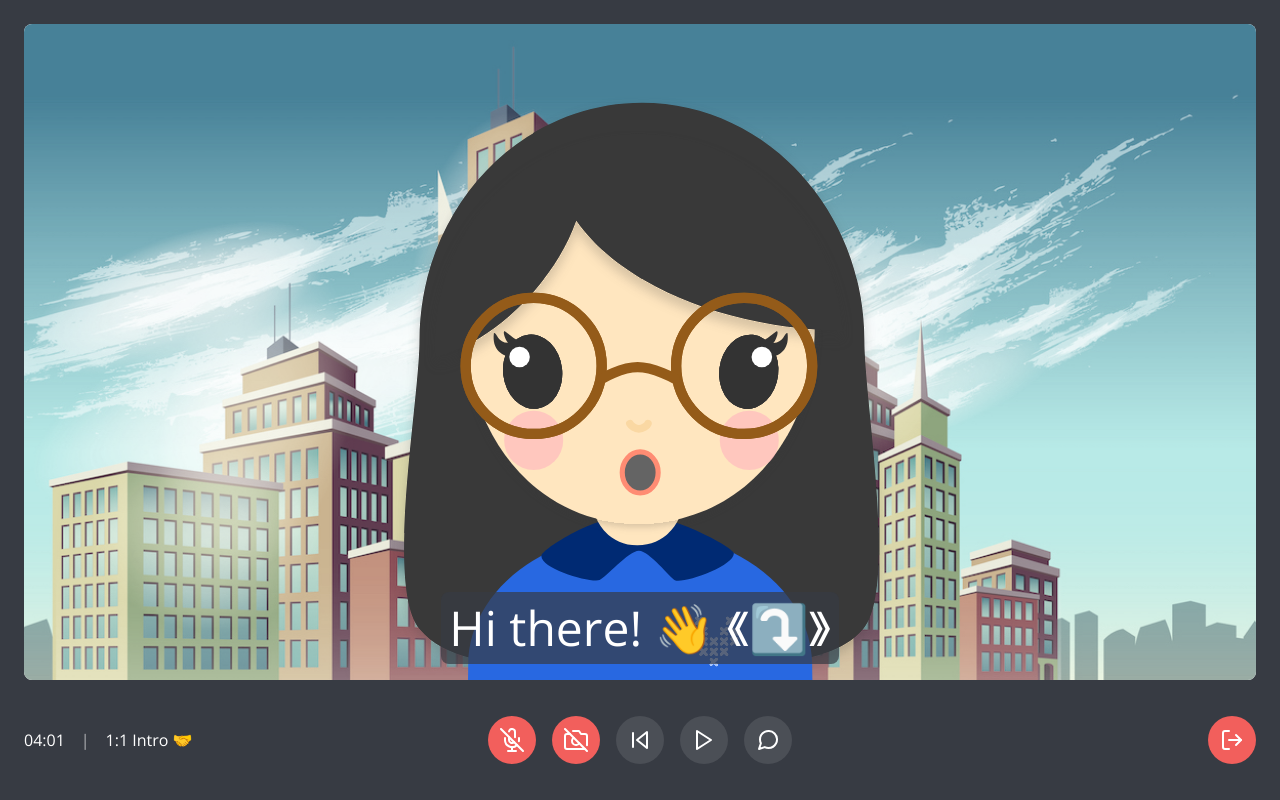
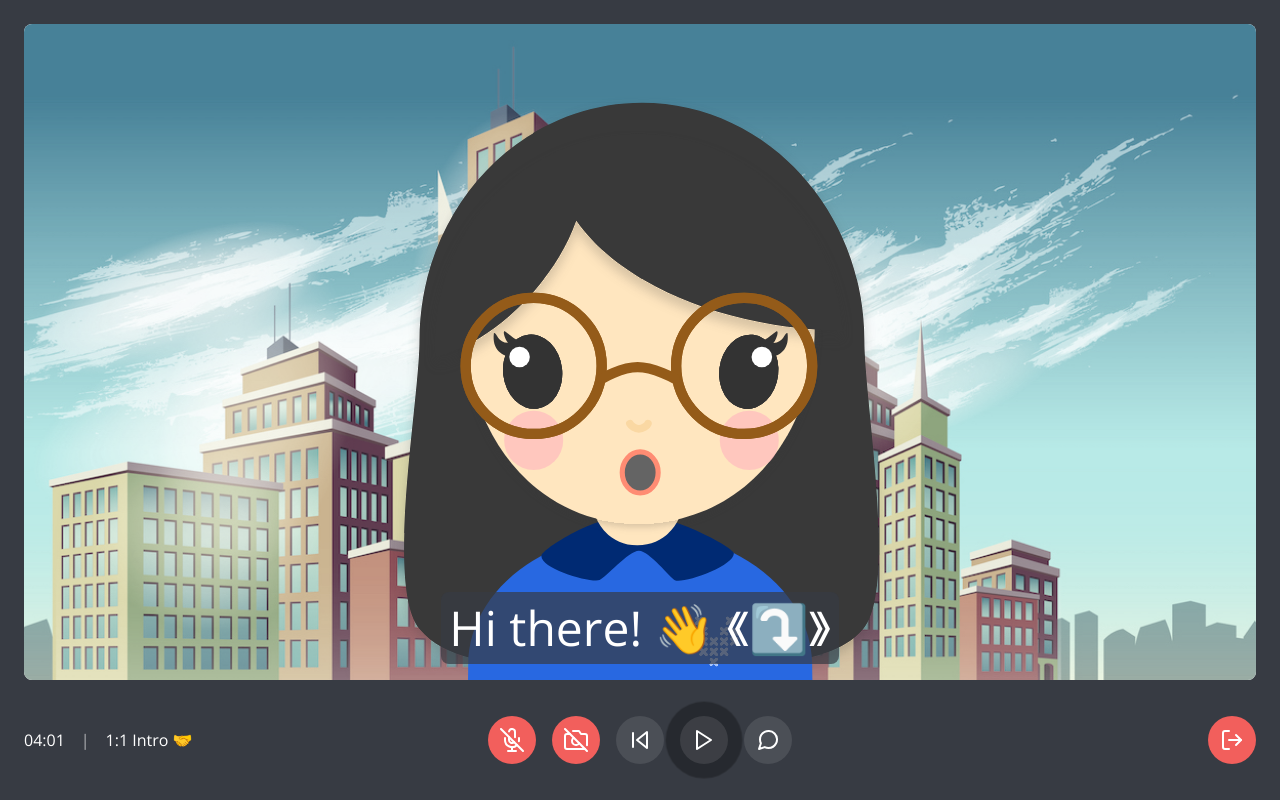
Before and after one commit to merrybottle/merrybottle, a Next.js app: page / in a window 1280 px wide. Both pictures are taken after a click on the button "Ready to join?". Built offline with nearby package versions, Linux system fonts and the light colour scheme.

Commit message:
pulse buttons

```diff
--- a/components/control-button.tsx
+++ b/components/control-button.tsx
@@ -2,23 +2,29 @@ import { backgroundColor, color, rgba } from '@styles/color';
 import { borderRadius, height, width } from '@styles/mixins';
 import { getSpace } from '@styles/space';
 import React from 'react';
-import styled from 'styled-components';
+import styled, { css, keyframes } from 'styled-components';
 import { Text } from './text';
 
 interface ControlButtonProps
   extends React.ButtonHTMLAttributes<HTMLButtonElement> {
   label: React.ReactNode;
   isImportantAction?: boolean;
+  needsAttention?: boolean;
 }
 
 export const ControlButton: React.FC<ControlButtonProps> = ({
   label,
   isImportantAction,
+  needsAttention,
   children,
   ...props
 }) => {
   return (
-    <StyledControlButton $isImportantAction={isImportantAction} {...props}>
+    <StyledControlButton
+      $isImportantAction={isImportantAction}
+      $needsAttention={needsAttention}
+      {...props}
+    >
       {children}
       <StyledControlButtonLabel>{label}</StyledControlButtonLabel>
     </StyledControlButton>
@@ -39,8 +45,24 @@ const StyledControlButtonLabel = styled(Text).attrs({
   transition: 0.25s ease-in;
 `;
 
+const pulseAnimation = keyframes`
+  0% {
+    opacity: 0;
+    transform: scale(0);
+  }
+  80% {
+    opacity: 0.3;
+    transform: scale(1.6);
+  }
+  100% {
+    opacity: 0;
+    transform: scale(2);
+  }
+`;
+
 const StyledControlButton = styled.button<{
   $isImportantAction?: boolean;
+  $needsAttention?: boolean;
 }>`
   ${({ $isImportantAction: isImportantAction }) =>
     isImportantAction
@@ -74,6 +96,12 @@ const StyledControlButton = styled.button<{
     transform-origin: center;
     transform: scale(0);
     z-index: -1;
+    ${({ $needsAttention: needsAttention }) =>
+      needsAttention
+        ? css`
+            animation: ${pulseAnimation} 1s ease-in infinite;
+          `
+        : ''}
   }
 
   :hover ${StyledControlButtonLabel} {
--- a/components/footer.tsx
+++ b/components/footer.tsx
@@ -44,6 +44,7 @@ export const Footer: React.FC<FooterProps> = ({
 
         <Box flex={{ xs: 1, lg: 1 / 3 }} display="flex" justifyContent="center">
           <Controls
+            currentStepIndex={currentStepIndex}
             onBack={
               currentStepIndex > 1
                 ? () => onStepIndexChange(currentStepIndex - 1)
@@ -92,16 +93,19 @@ const Clock: React.FC = () => {
 };
 
 interface ControlsProps {
+  currentStepIndex: number;
   onBack?: () => void;
   onNext?: () => void;
   onOpenChatWindow: () => void;
 }
 
 const Controls: React.FC<ControlsProps> = ({
+  currentStepIndex,
   onBack,
   onNext,
   onOpenChatWindow,
 }) => {
+  const currentStep = steps[currentStepIndex];
   return (
     <Inline space="sm">
       <ControlButton isImportantAction={true} disabled={true} label="Nope">
@@ -116,11 +120,20 @@ const Controls: React.FC<ControlsProps> = ({
         <SkipBack />
       </ControlButton>
 
-      <ControlButton onClick={onNext} disabled={!onNext} label="Next">
+      <ControlButton
+        onClick={onNext}
+        disabled={!onNext}
+        label="Next"
+        needsAttention={currentStep === 'INTRO_1'}
+      >
         <Play />
       </ControlButton>
 
-      <ControlButton onClick={onOpenChatWindow} label="Chat">
+      <ControlButton
+        onClick={onOpenChatWindow}
+        label="Chat"
+        needsAttention={currentStep === 'END_3'}
+      >
         <MessageCircle />
       </ControlButton>
     </Inline>
--- a/components/presenter/index.tsx
+++ b/components/presenter/index.tsx
@@ -21,14 +21,16 @@ export const Presenter: React.FC<PresenterProps> = ({
   currentStepIndex,
   onStepIndexChange,
 }) => {
+  const currentStep = steps[currentStepIndex]!;
+
   return (
     <StyledContainer>
       <StyledWindow>
         {currentStepIndex >= steps.indexOf('INTRO_8') && (
-          <Slides step={steps[currentStepIndex]} />
+          <Slides step={currentStep} />
         )}
 
-        <StyledPresenter step={steps[currentStepIndex]}>
+        <StyledPresenter step={currentStep}>
           <Box height="90%">
             <Me />
           </Box>
@@ -37,7 +39,7 @@ export const Presenter: React.FC<PresenterProps> = ({
 
       <StyledClosedCaptionContainer>
         <ClosedCaption
-          step={steps[currentStepIndex]}
+          step={currentStep}
           onRestart={() => onStepIndexChange(0)}
         />
       </StyledClosedCaptionContainer>
```
Also changed, not shown: 1 other file (tests, documents, lock files or other folders).
